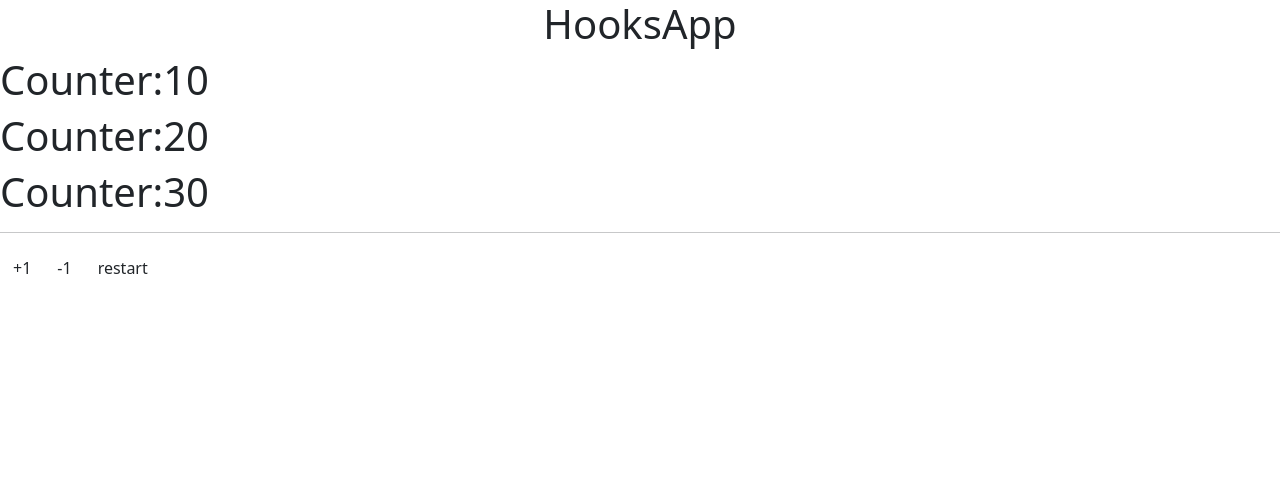
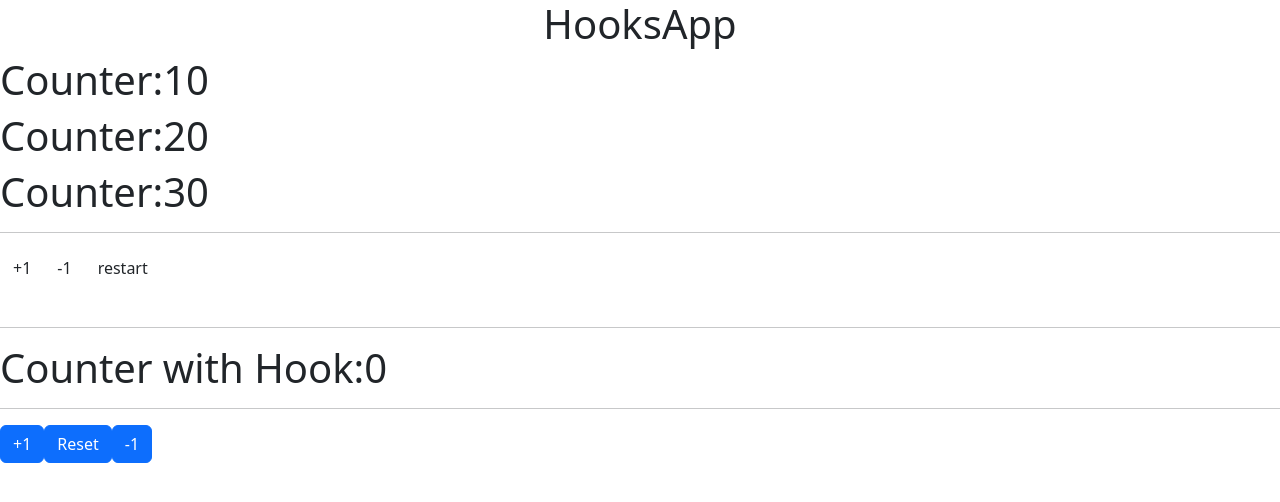
Before and after one commit to RunyShark/hooks-to-learn, a React (Vite) app: page / in a window 1280 px wide. Shown: the top 502 px of the page. Built offline with nearby package versions, Linux system fonts and the light colour scheme.

Commit message:
CustomHooks

```diff
--- a/src/HooksApp.jsx
+++ b/src/HooksApp.jsx
@@ -1,9 +1,14 @@
-import { CounterApp } from "./components";
+import { CounterApp, CounterWithCustomHooks } from "./components";
 export const HooksApp = () => {
   return (
     <>
       <h1 style={{ textAlign: "center" }}>HooksApp</h1>
       <CounterApp />
+
+      <br />
+      <br />
+      <hr />
+      <CounterWithCustomHooks />
     </>
   );
 };
--- /dev/null
+++ b/src/components/01-useState/CounterWithCustomHooks.jsx
@@ -0,0 +1,21 @@
+import { useCounter } from "../hooks";
+
+export const CounterWithCustomHooks = () => {
+  const { counter, incremet, restar, decremente } = useCounter();
+  return (
+    <>
+      <h1>Counter with Hook:{counter}</h1>
+      <hr />
+
+      <button className="btn btn-primary" onClick={() => incremet(2)}>
+        +1
+      </button>
+      <button className="btn btn-primary" onClick={restar}>
+        Reset
+      </button>
+      <button className="btn btn-primary" onClick={() => decremente()}>
+        -1
+      </button>
+    </>
+  );
+};
--- /dev/null
+++ b/src/components/hooks/index.jsx
@@ -0,0 +1 @@
+export * from "./useCounter";
--- /dev/null
+++ b/src/components/hooks/useCounter.jsx
@@ -0,0 +1,26 @@
+import { useState } from "react";
+
+export const useCounter = (initialValue = 0) => {
+  const [counter, setCounter] = useState(initialValue);
+
+  const incremet = (valeu = 1) => {
+    if (counter >= 20) {
+      return setCounter(0);
+    }
+    setCounter(counter + valeu);
+  };
+  const decremente = (valeu = 1) => {
+    if (counter === 0) return;
+    setCounter(counter - valeu);
+  };
+  const restar = () => {
+    setCounter(0);
+  };
+
+  return {
+    counter,
+    decremente,
+    incremet,
+    restar,
+  };
+};
--- a/src/components/index.jsx
+++ b/src/components/index.jsx
@@ -1 +1,2 @@
 export * from "./01-useState/CounterApp";
+export * from "./01-useState/CounterWithCustomHooks";
```
